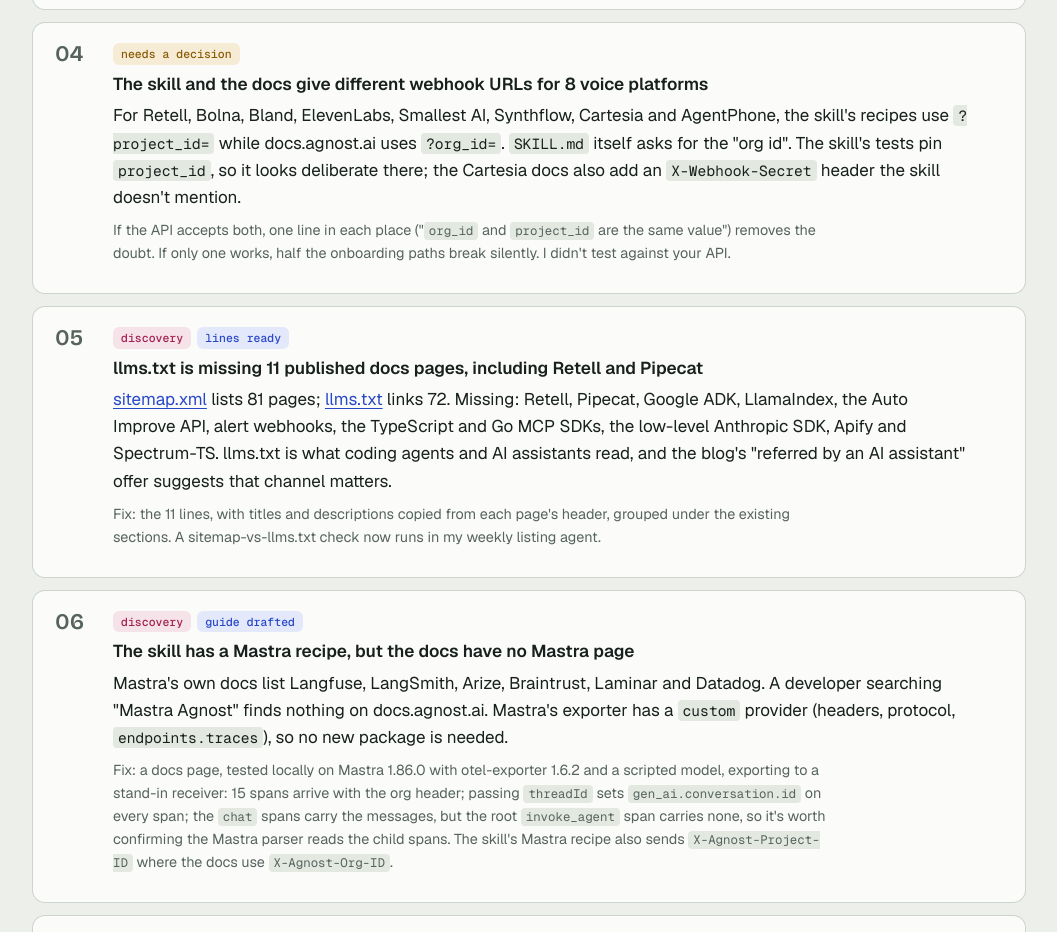
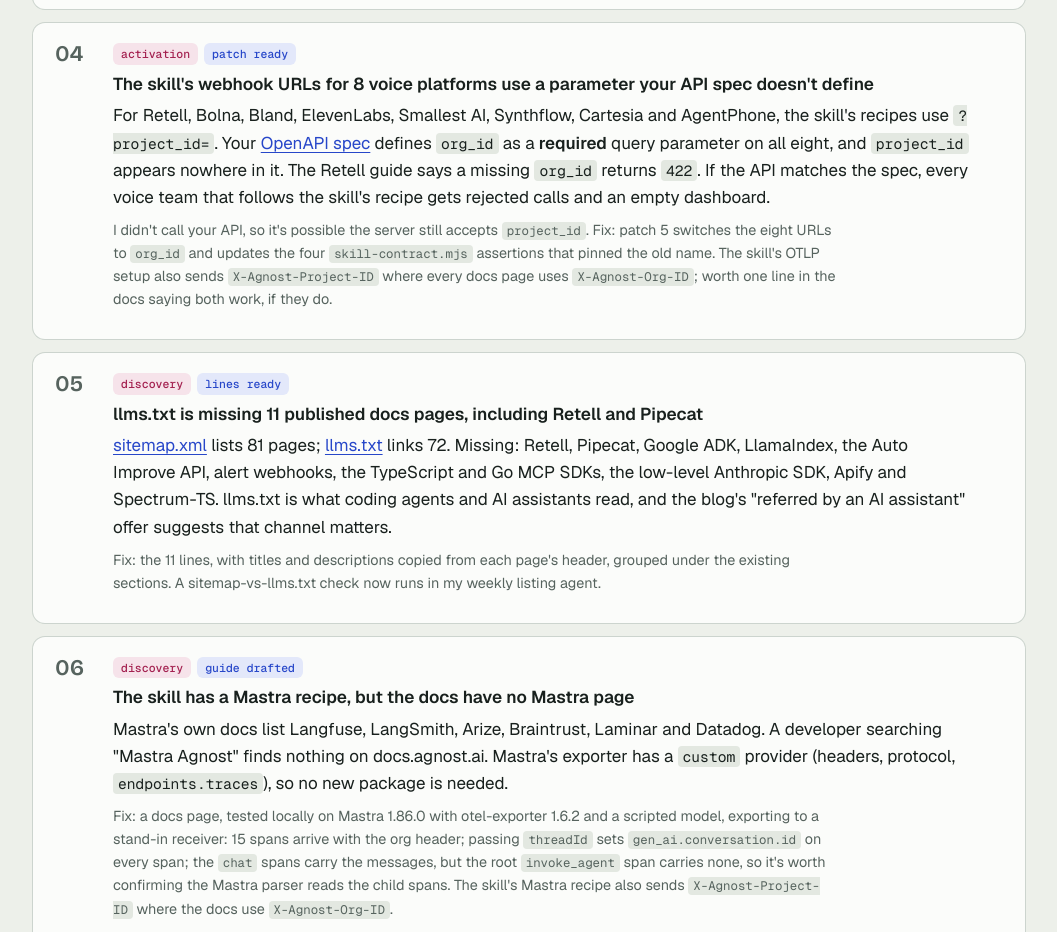
Before and after one commit to techi101/agnost-adk-guide-check, a plain HTML site: page site/onboarding-audit/index.html in a window 1280 px wide. Shown: the part 1798-2730 px from the top of the page, without its empty margins (111-1168 px from the left). Drawn offline with nearby package versions, Linux system fonts and the light colour scheme.

Commit message:
Audit: finding 4 backed by Agnost's OpenAPI spec; patch 5
Co-Authored-By: Claude Opus 5.5 <noreply@anthropic.com>

```diff
--- a/site/onboarding-audit/index.html
+++ b/site/onboarding-audit/index.html
@@ -110,10 +110,10 @@ footer .wrap{display:flex;justify-content:space-between;gap:14px;flex-wrap:wrap}
     </div></div>
 
     <div class="finding"><div class="num">04</div><div>
-      <div class="tags"><span class="tag dec">needs a decision</span></div>
-      <h3>The skill and the docs give different webhook URLs for 8 voice platforms</h3>
-      <p>For Retell, Bolna, Bland, ElevenLabs, Smallest AI, Synthflow, Cartesia and AgentPhone, the skill's recipes use <code>?project_id=</code> while docs.agnost.ai uses <code>?org_id=</code>. <code>SKILL.md</code> itself asks for the "org id". The skill's tests pin <code>project_id</code>, so it looks deliberate there; the Cartesia docs also add an <code>X-Webhook-Secret</code> header the skill doesn't mention.</p>
-      <p class="ev">If the API accepts both, one line in each place ("<code>org_id</code> and <code>project_id</code> are the same value") removes the doubt. If only one works, half the onboarding paths break silently. I didn't test against your API.</p>
+      <div class="tags"><span class="tag imp">activation</span><span class="tag fix">patch ready</span></div>
+      <h3>The skill's webhook URLs for 8 voice platforms use a parameter your API spec doesn't define</h3>
+      <p>For Retell, Bolna, Bland, ElevenLabs, Smallest AI, Synthflow, Cartesia and AgentPhone, the skill's recipes use <code>?project_id=</code>. Your <a href="https://docs.agnost.ai/openapi.json">OpenAPI spec</a> defines <code>org_id</code> as a <b>required</b> query parameter on all eight, and <code>project_id</code> appears nowhere in it. The Retell guide says a missing <code>org_id</code> returns <code>422</code>. If the API matches the spec, every voice team that follows the skill's recipe gets rejected calls and an empty dashboard.</p>
+      <p class="ev">I didn't call your API, so it's possible the server still accepts <code>project_id</code>. Fix: patch 5 switches the eight URLs to <code>org_id</code> and updates the four <code>skill-contract.mjs</code> assertions that pinned the old name. The skill's OTLP setup also sends <code>X-Agnost-Project-ID</code> where every docs page uses <code>X-Agnost-Org-ID</code>; worth one line in the docs saying both work, if they do.</p>
     </div></div>
 
     <div class="finding"><div class="num">05</div><div>
@@ -162,7 +162,7 @@ footer .wrap{display:flex;justify-content:space-between;gap:14px;flex-wrap:wrap}
     <div class="tw"><table>
       <thead><tr><th>Fix</th><th>Form</th><th>Status</th></tr></thead>
       <tbody>
-        <tr><td>Skill: four recipes, detection and instrumentation for Pipecat, ADK and LlamaIndex, license, description, paths, helper docs (findings 1 to 3)</td><td>Four git patches against AgnostAI/skills, 10 files, 265 lines, 3 new routing tests</td><td>Syntax checked with <code>node --check</code>; routing replicated on 8 fixtures (all expected); string rules in <code>test/skill-contract.mjs</code> checked by reading; the test suite itself was not run</td></tr>
+        <tr><td>Skill: four recipes, detection and instrumentation for Pipecat, ADK and LlamaIndex, license, description, paths, helper docs (findings 1 to 3)</td><td>Five git patches against AgnostAI/skills (0001 to 0005), 3 new routing tests, 4 updated assertions</td><td>Syntax checked with <code>node --check</code>; routing replicated on 8 fixtures (all expected); string rules in <code>test/skill-contract.mjs</code> checked by reading; the test suite itself was not run</td></tr>
         <tr><td>ADK guide plugin for ADK 1.x and 2.x (finding 8)</td><td>Drop-in docs section</td><td>Tested offline on ADK 2.15.1 and 1.39.1 with a local OTLP receiver</td></tr>
         <tr><td>llms.txt (finding 5)</td><td>11 lines grouped by section</td><td>Ready to paste</td></tr>
         <tr><td>Mastra docs page (finding 6)</td><td>Markdown draft</td><td>Needs one run against a real org</td></tr>
```
